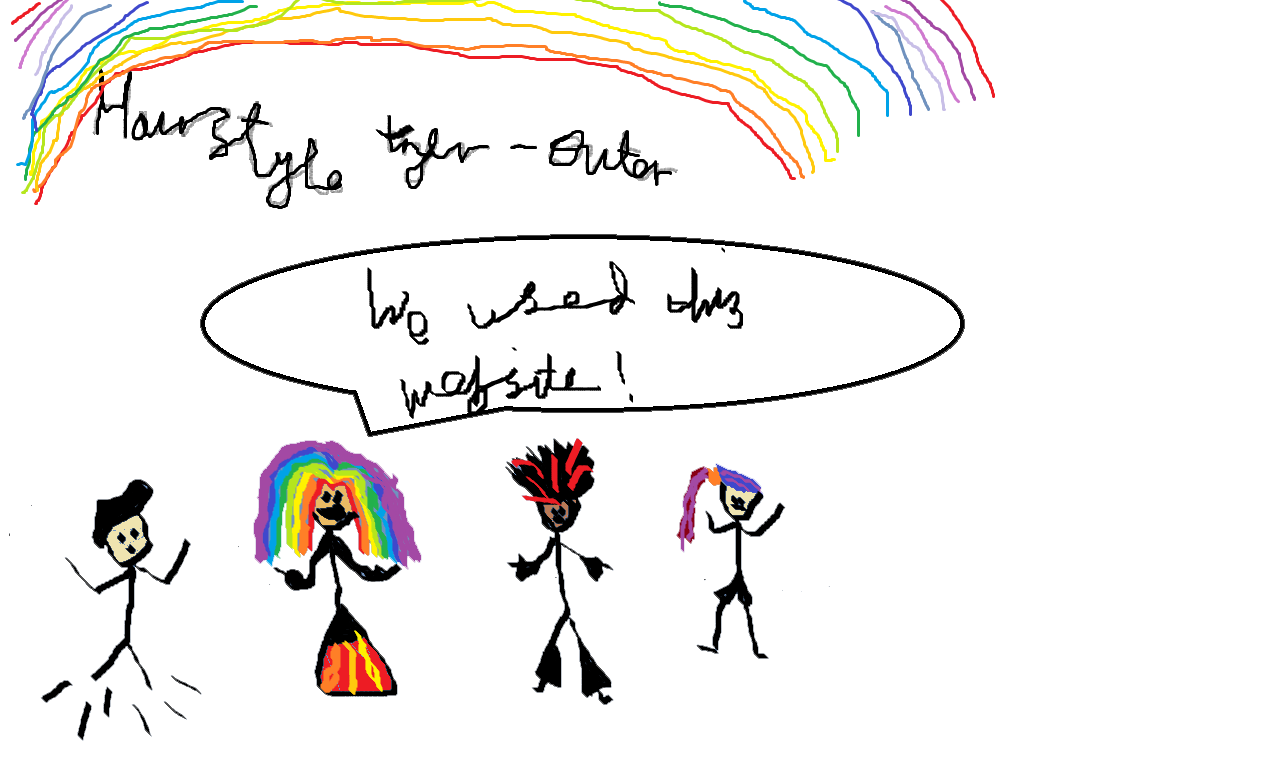
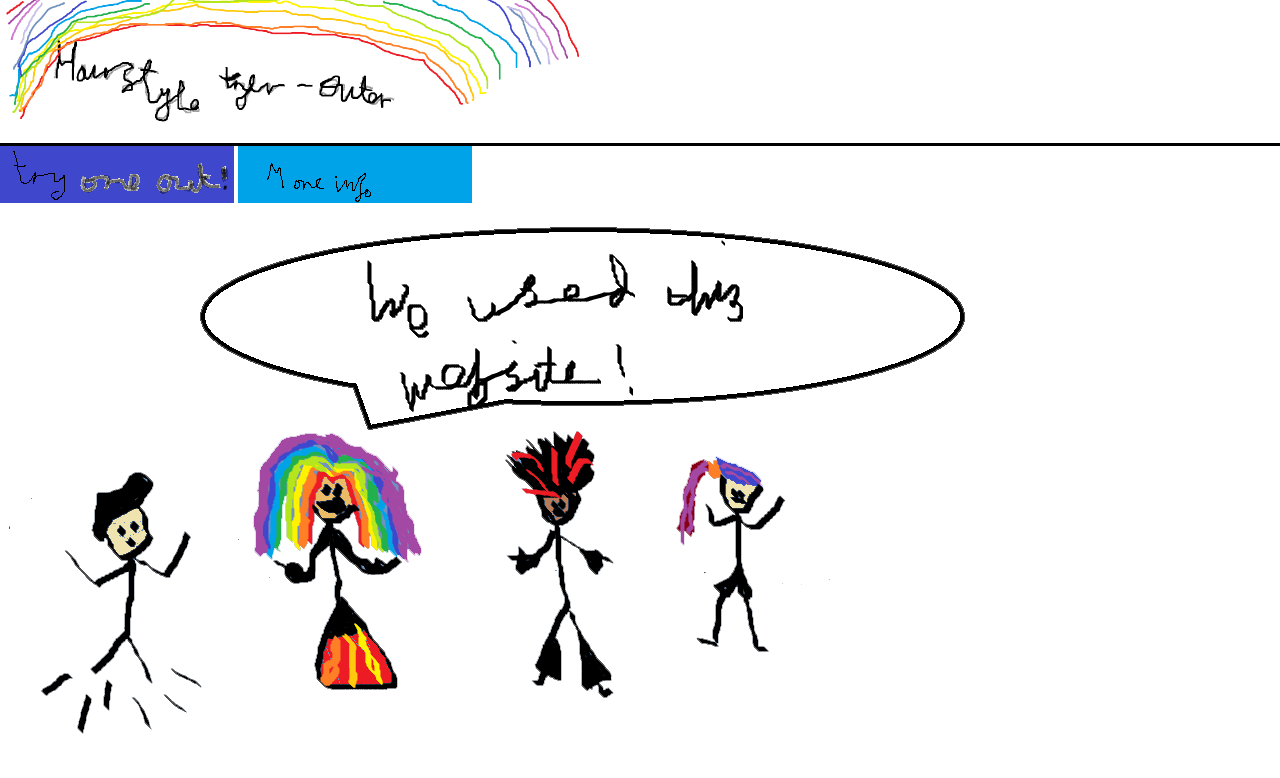
Before and after one commit to jerome-toole/hairstyle-try-it-outer, a website: page index.html in a window 1280 px wide. Drawn offline with Linux system fonts and the light colour scheme.

Commit message:
header and border

```diff
--- a/css/styles.css
+++ b/css/styles.css
@@ -8,4 +8,10 @@ html {
 
 header {
   background-color: #fff;
+  border-bottom: solid 3px black;
 }
+
+header img {
+  max-width: 60rem;
+  margin-bottom: 1em;
+}
--- a/index.html
+++ b/index.html
@@ -11,6 +11,10 @@
     <img src="./images/banner.png" alt="Hairstyle Tryer-Outer banner" class="banner">
   </header>
   <body>
+    <nav class="main">
+      <a href="try-button"><img src="./images/try-button.png" alt="try button"></a>
+      <a href="info-button"><img src="./images/info-button.png" alt="try button"></a>
+    </nav>
     <div class="people"><img src="./images/people.png" alt=""></div>
   </body>
 </html>
```
